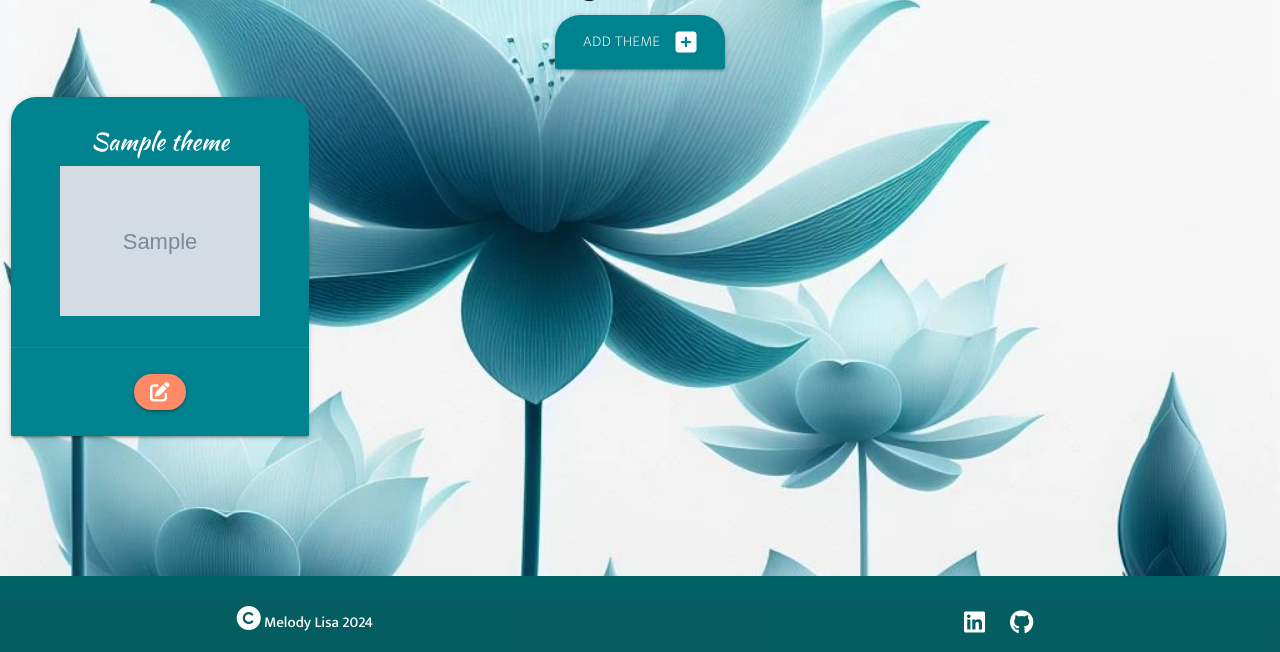
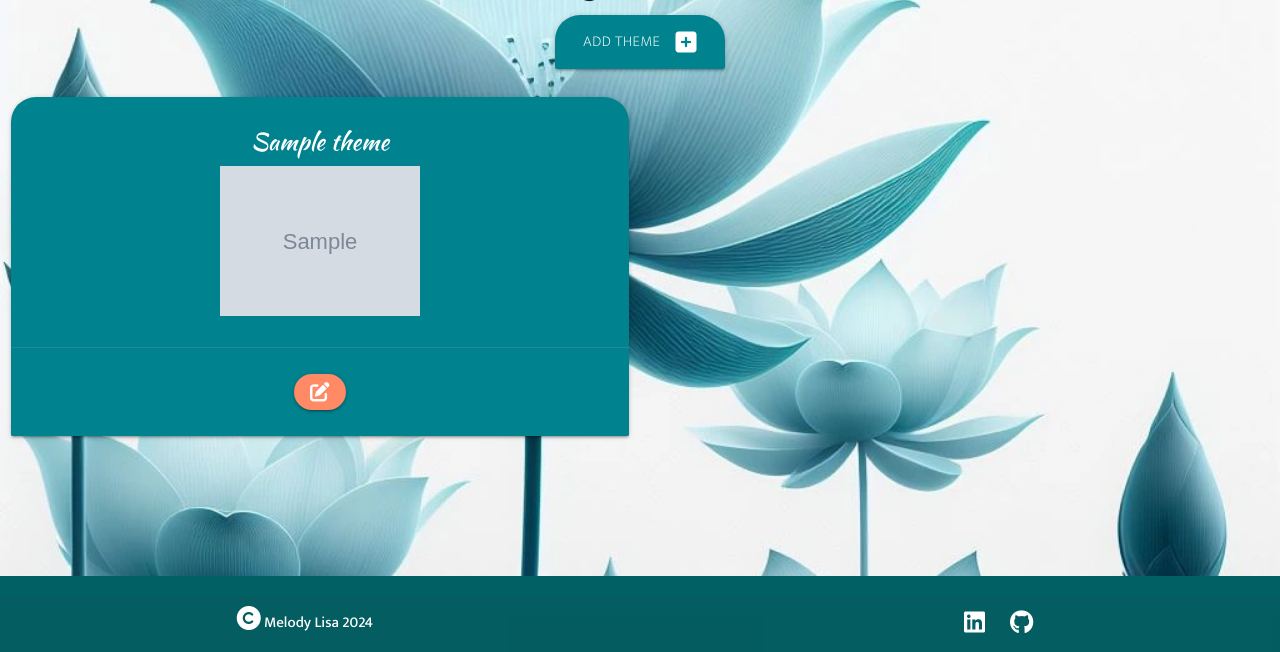
Before and after one commit to Melody-Lisa/blissboost, a Flask app: page /get_themes in a window 1280 px wide. Shown: the part 148-800 px from the top of the page. Run offline with Flask 3, Linux system fonts and the light colour scheme; grey boxes marked "Sample" are stand-in pictures; a database or web service that is not in the repository returns one stand-in record (values such as "Sample title"); some libraries are stand-ins or nearby versions.

Commit message:
Change grid layout for get themes

```diff
--- a/templates/themes.html
+++ b/templates/themes.html
@@ -13,7 +13,7 @@
 
 <div class="row">
     {% for theme in themes %}
-        <div class="col s12 m3">
+        <div class="col s12 m6 lg3">
             <div class="card cyan darken-3 text-shadow center-align">
                 <div class="card-content white-text">
                     <span class="card-title">{{ theme.theme_name }}</span>
```
